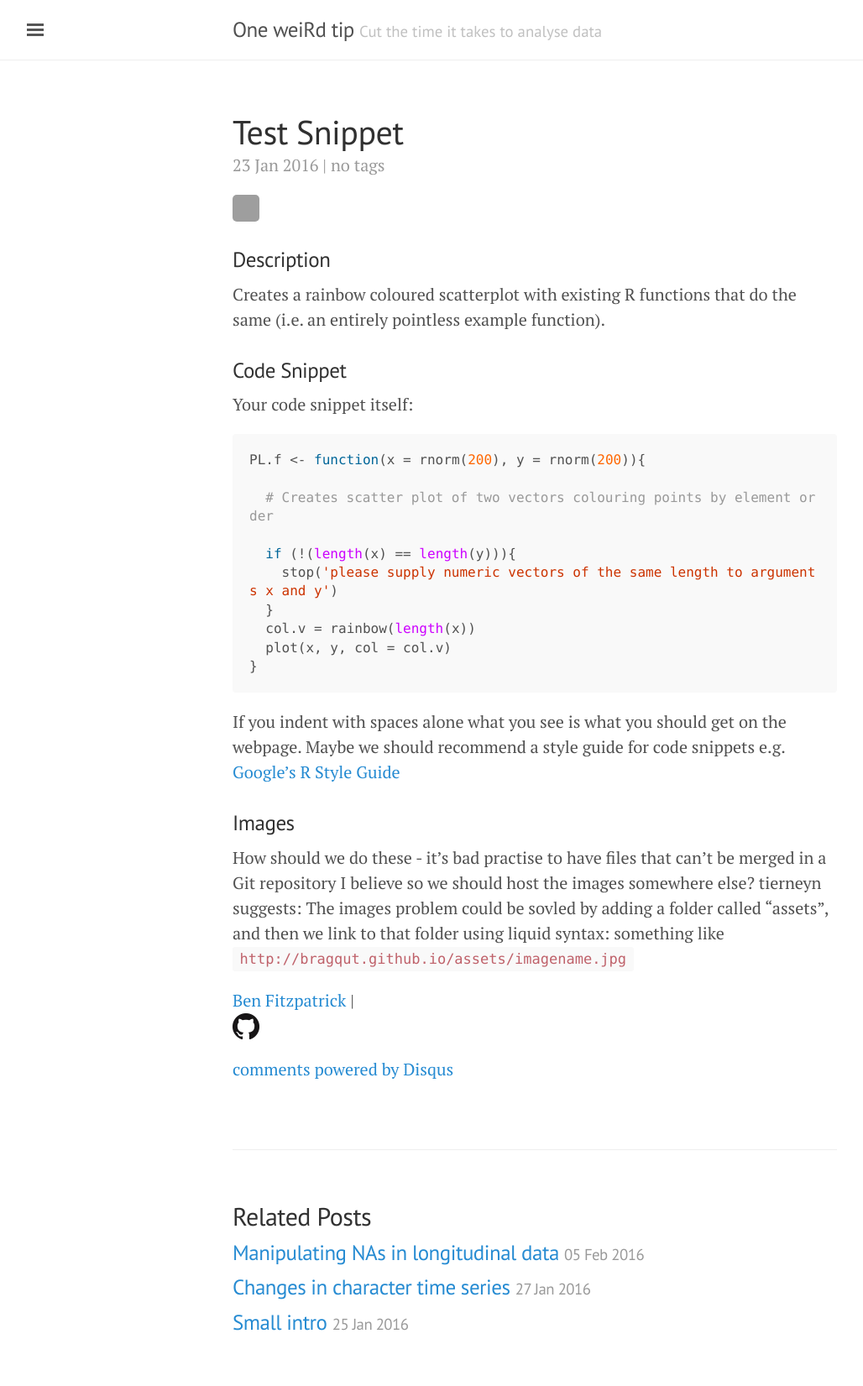
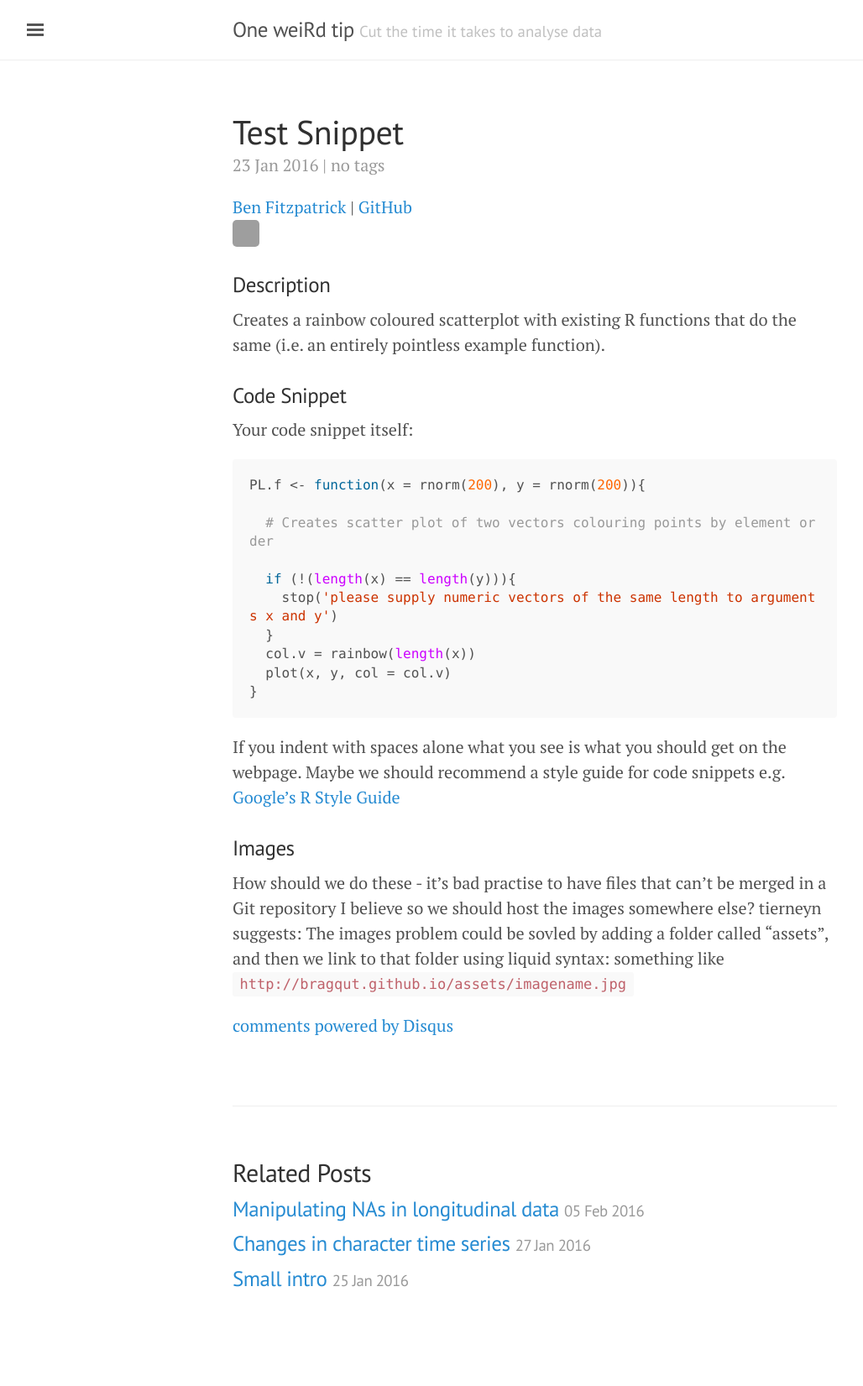
Before and after one commit to bragqut/bragqut.github.io, a Jekyll site: the page built from _posts/2016-01-23-test-snippet.md, in a window 1280 px wide. Shown: the whole page at 84% size, without its empty margins (3-1031 px from the left). Built offline with Jekyll 4.4.1, drawn with Linux system fonts in a browser that asks for light colours; comment, search, counter and statistics services are not loaded; after the commit the page ends 1599 px from its top, so only the background shows below that; grey boxes are pictures that could not be loaded.

Commit message:
using text

```diff
--- a/_layouts/post.html
+++ b/_layouts/post.html
@@ -9,13 +9,13 @@ layout: default
 <div class="post">
   <h1 class="post-title">{{ page.title }}</h1>
   <span class="post-date">{{ page.date | date_to_string }} | {{ tag_list }}</span>
-
+  <a href="{{author.web}}" >{{ author.display_name }}</a> | <a href="https://github.com/{{author.github}}" >GitHub</a>
 
   {% include authorinfo.html %}
 
   {{ content }}
 
-  <a href="{{author.web}}" >{{ author.display_name }}</a> | <a href="https://github.com/{{author.github}}" ><img src="/assets/GitHub-Mark-32px.png"></a>
+
 
   {% include comments.html %}
 
```
